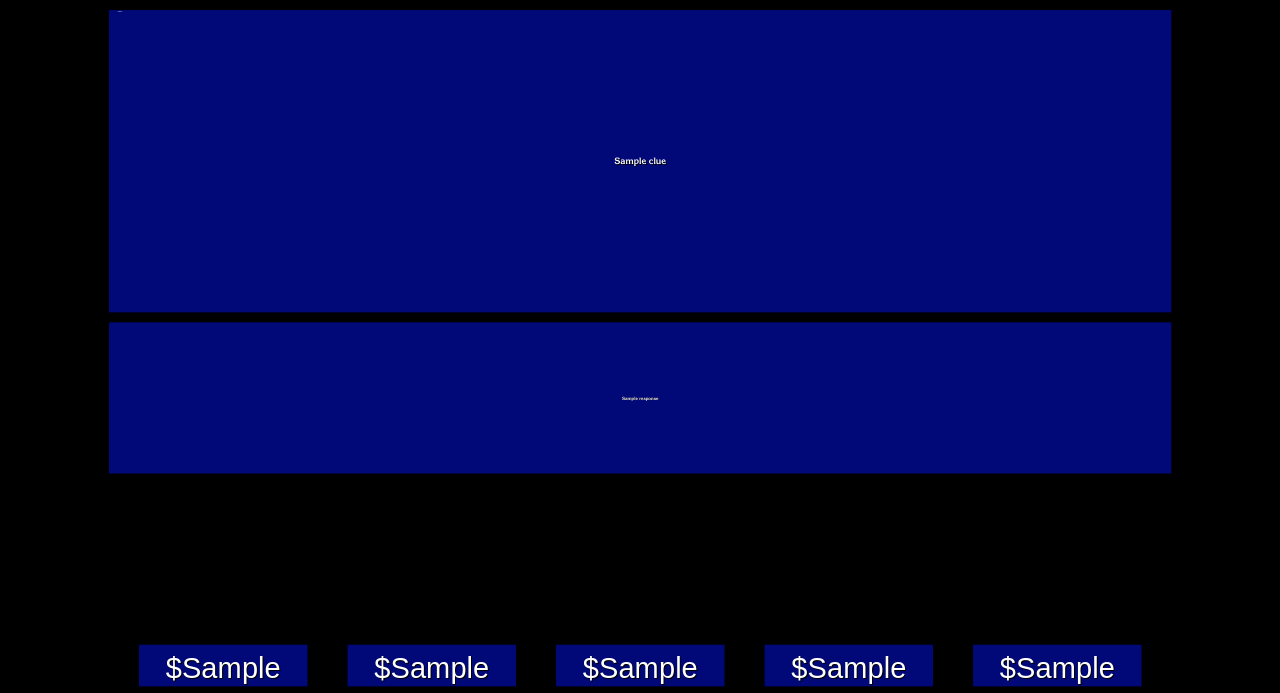
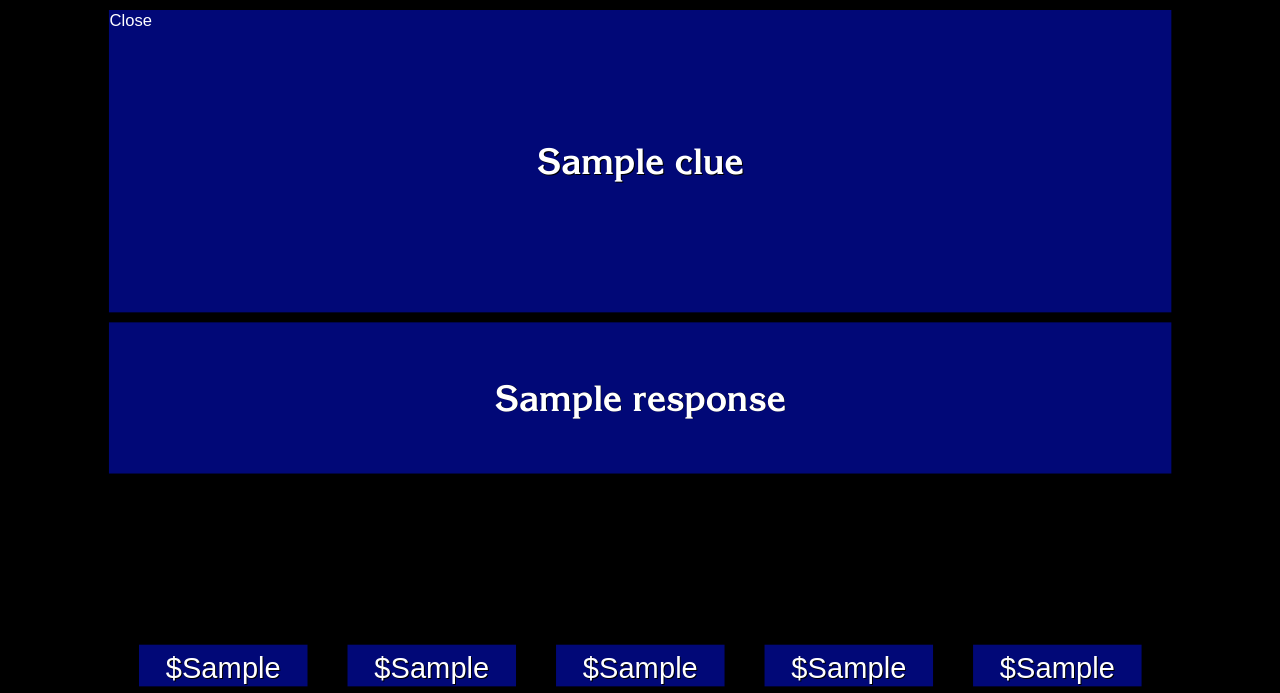
Before and after one commit to elijahparker000/JeopardyPi, a Flask app: template flask_test/templates/clue_h.html in a window 1280 px wide. Shown: the top 693 px of the page. Run offline with Flask 3, Linux system fonts and the light colour scheme; the template is opened without the code that fills it: most values are stand-ins (such as "Sample title", 1, 10 or a date in 2020); parts of the project's set-up code (start-up, migrations or seed data) failed here and were passed over; some web fonts are replaced.

Commit message:
changed font sizes

```diff
--- a/flask_test/templates/clue_h.html
+++ b/flask_test/templates/clue_h.html
@@ -39,7 +39,7 @@
             align-items: center;
             text-align: center;
             box-sizing: border-box;
-            font-size: 10em;
+            font-size: 40em;
             font-family: 'clue_font', Arial, sans-serif;
             padding: 10px;
             text-shadow: 19px 14px 0px rgba(0, 0, 0, 1);
@@ -54,7 +54,7 @@
             align-items: center;
             text-align: center;
             box-sizing: border-box;
-            font-size: 5em; /* Smaller than the clue */
+            font-size: 40em; /* Smaller than the clue */
             font-family: 'clue_font', Arial, sans-serif;
             padding: 10px;
             text-shadow: 10px 7px 0px rgba(0, 0, 0, 1);
@@ -72,7 +72,7 @@
         .decision-button {
             background-color: #007bff;
             color: #fff;
-            font-size: 5em;
+            font-size: 40em;
             font-family: 'Arial', sans-serif;
             padding: 0; /* Remove padding to prevent it from affecting size */
             margin: 0;  /* We'll set margins in JavaScript */
@@ -109,7 +109,7 @@
         .button {
             background-color: transparent; /* Transparent background */
             color: #fff; /* White text color */
-            font-size: 2em;
+            font-size: 20em;
             font-family: 'Arial', sans-serif; /* Font family */
             text-align: center;
             text-decoration: none;
```
